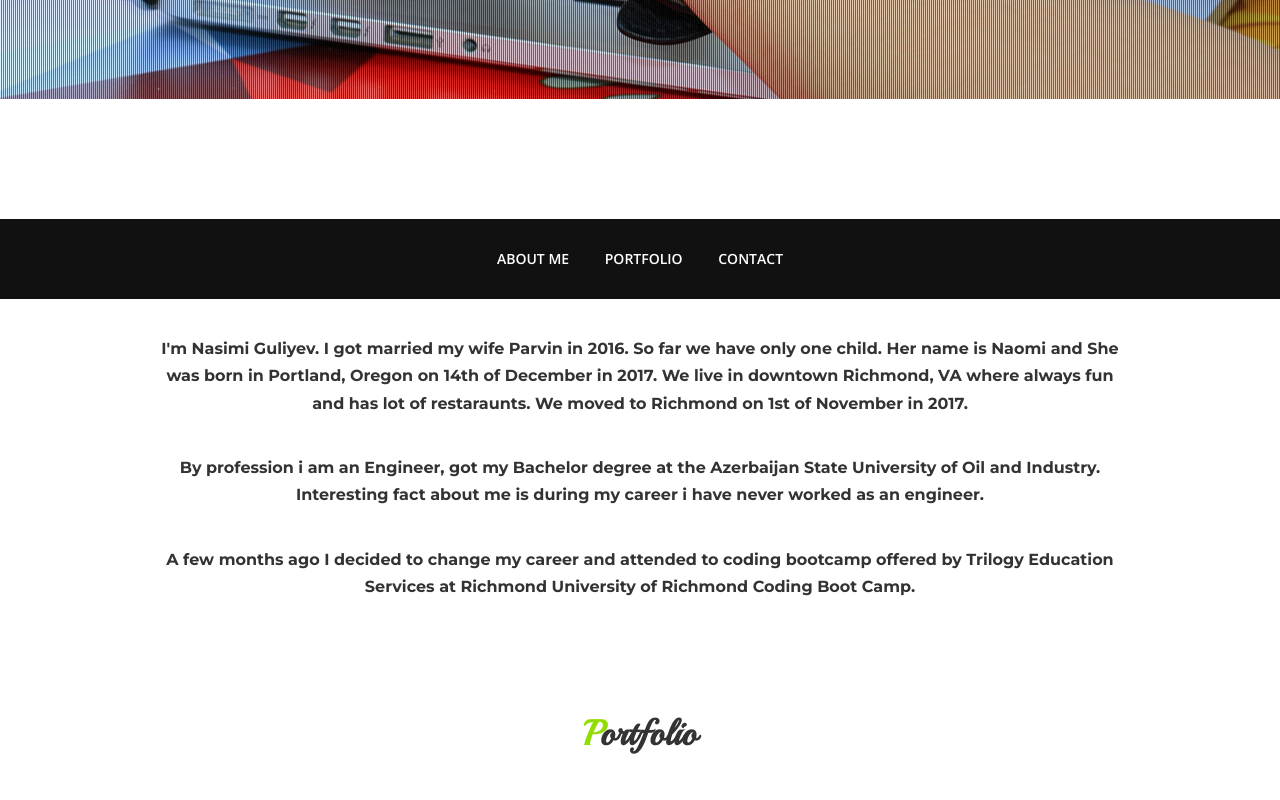
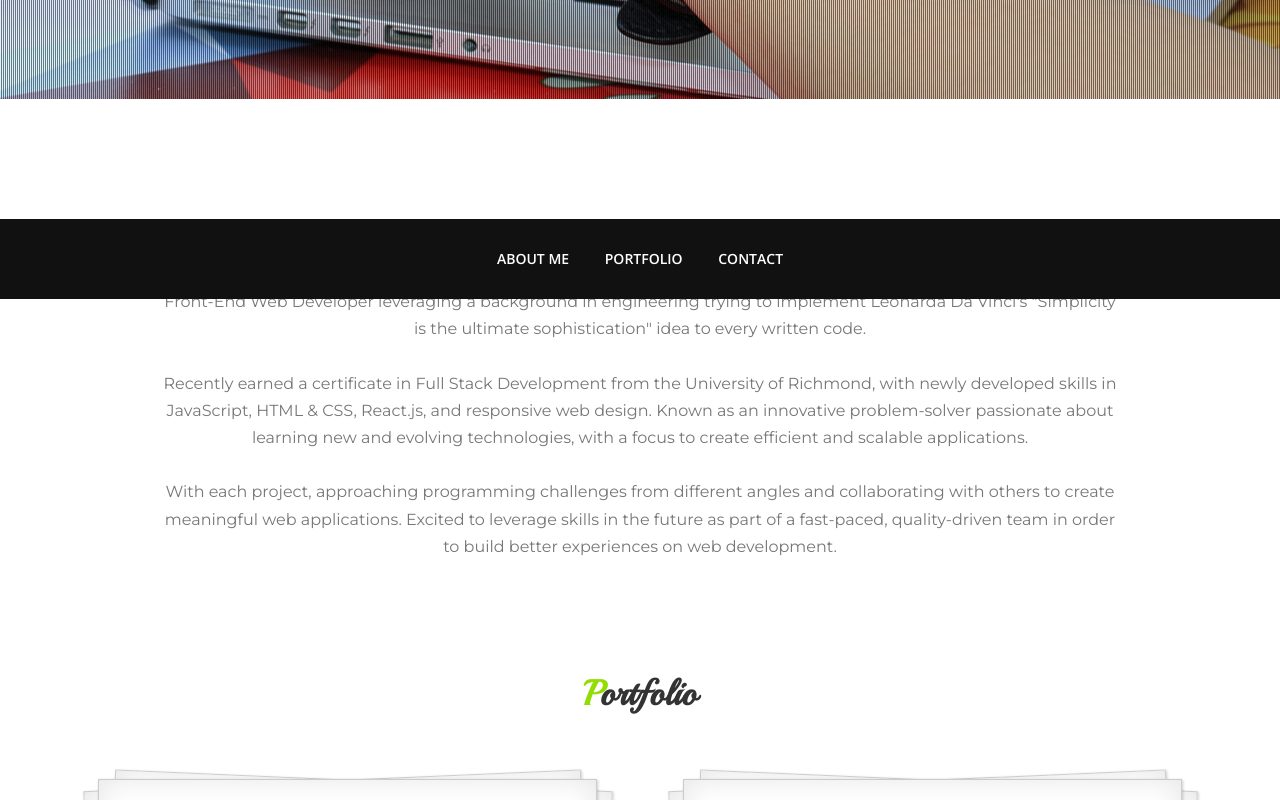
Before and after one commit to NSGuliyev/NSGuliyev, a plain HTML site: page index.html in a window 1280 px wide. Shown: the part 501-1301 px from the top of the page. Drawn offline with nearby package versions, Linux system fonts and the light colour scheme.

Commit message:
About me

```diff
--- a/index.html
+++ b/index.html
@@ -79,7 +79,20 @@
 
         <div class="heading text-center">
           <h2>About Me</h2>
-          <h3> <br>
+          <p>Front-End Web Developer leveraging a background in engineering trying to implement
+            Leonarda Da Vinci's  "Simplicity is the ultimate sophistication" idea to every written code.
+            <br><br>
+            Recently earned a certificate in Full Stack Development from the University of Richmond,
+            with newly developed skills in JavaScript, HTML & CSS, React.js, and responsive web design.
+            Known as an innovative problem-solver passionate about learning  new and evolving technologies,
+            with a focus to create efficient and scalable applications.
+            <br><br>
+            With each project, approaching
+            programming challenges from different angles and collaborating with others to create meaningful
+            web applications. Excited to leverage skills in the future as part of a fast-paced,
+            quality-driven team in order to build better experiences on web development.
+          </p>
+          <!-- <h3> <br>
             <p>I'm Nasimi Guliyev. I got married my wife Parvin in 2016. So far we have only one child. Her name is
               Naomi and She was born in Portland, Oregon on 14th of December in 2017. We live in downtown Richmond, VA
               where always fun and has lot of restaraunts. We moved to Richmond on 1st of November in 2017.
@@ -92,7 +105,7 @@
             <p>A few months ago I decided to change my career and attended to coding bootcamp offered by Trilogy
               Education Services at Richmond University of Richmond Coding Boot Camp.
             </p>
-          </h3>
+          </h3> -->
         </div>
       </div>
     </section>
```
